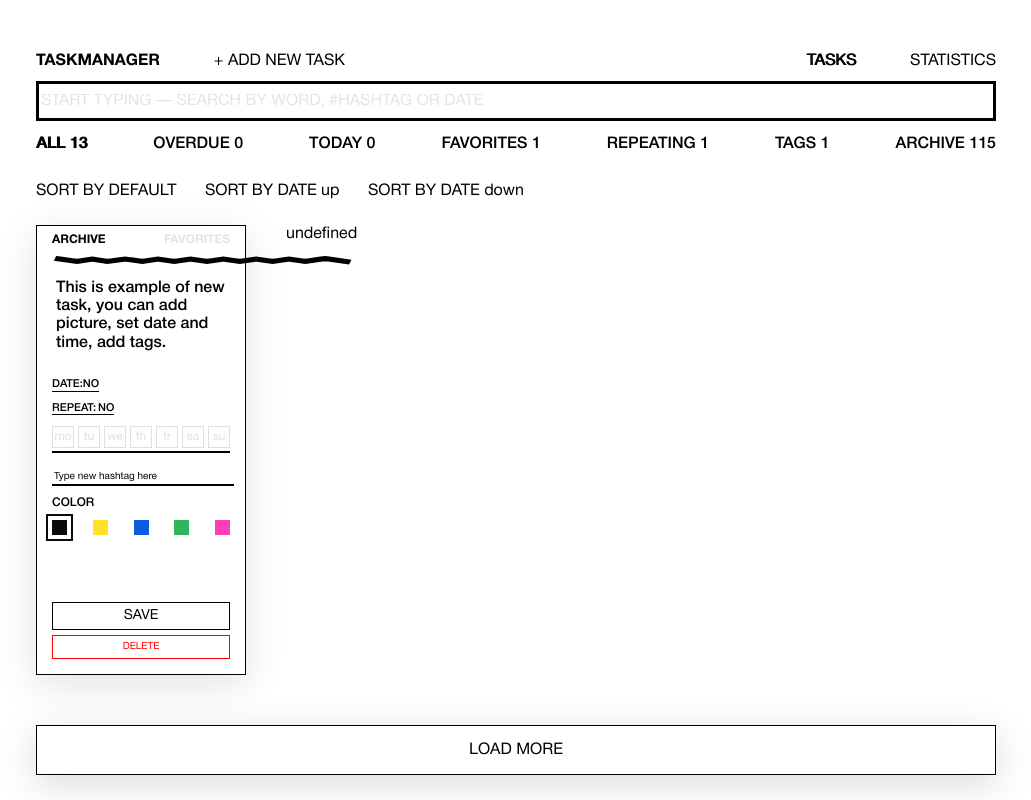
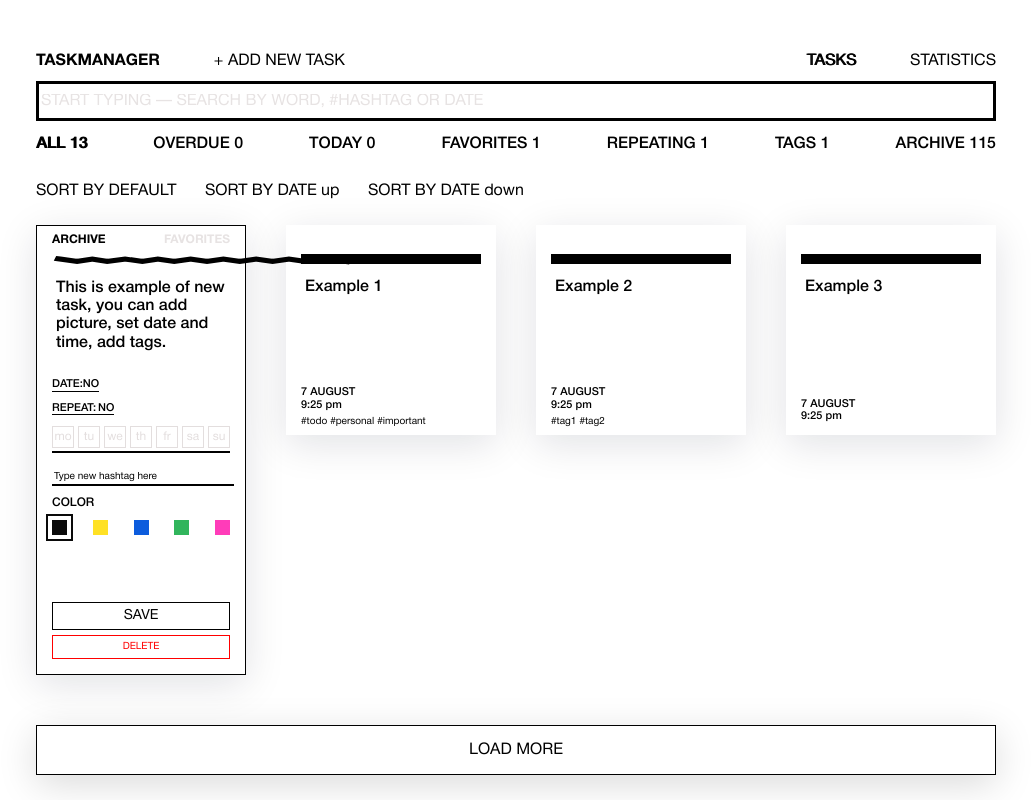
Before and after one commit to glukomania/1006565-taskmanager-9, a website: page public/index.html in a window 1280 px wide. Shown: the whole page, without its empty margins (124-1155 px from the left). Drawn offline with Linux system fonts and the light colour scheme.

Commit message:
Fix path

```diff
--- a/public/index.html
+++ b/public/index.html
@@ -48,7 +48,7 @@
     </main>
     <script src="../src/data.js"></script>
     <script src="../src/filterMarkup.js"></script>
-    <script src="../src/cardsMarkup.js"></script>
+    <script src="../src/card-markup.js"></script>
     <script src="../src/addEditMarkup.js"></script>
     <script src="../src/main.js"></script>
 
```
